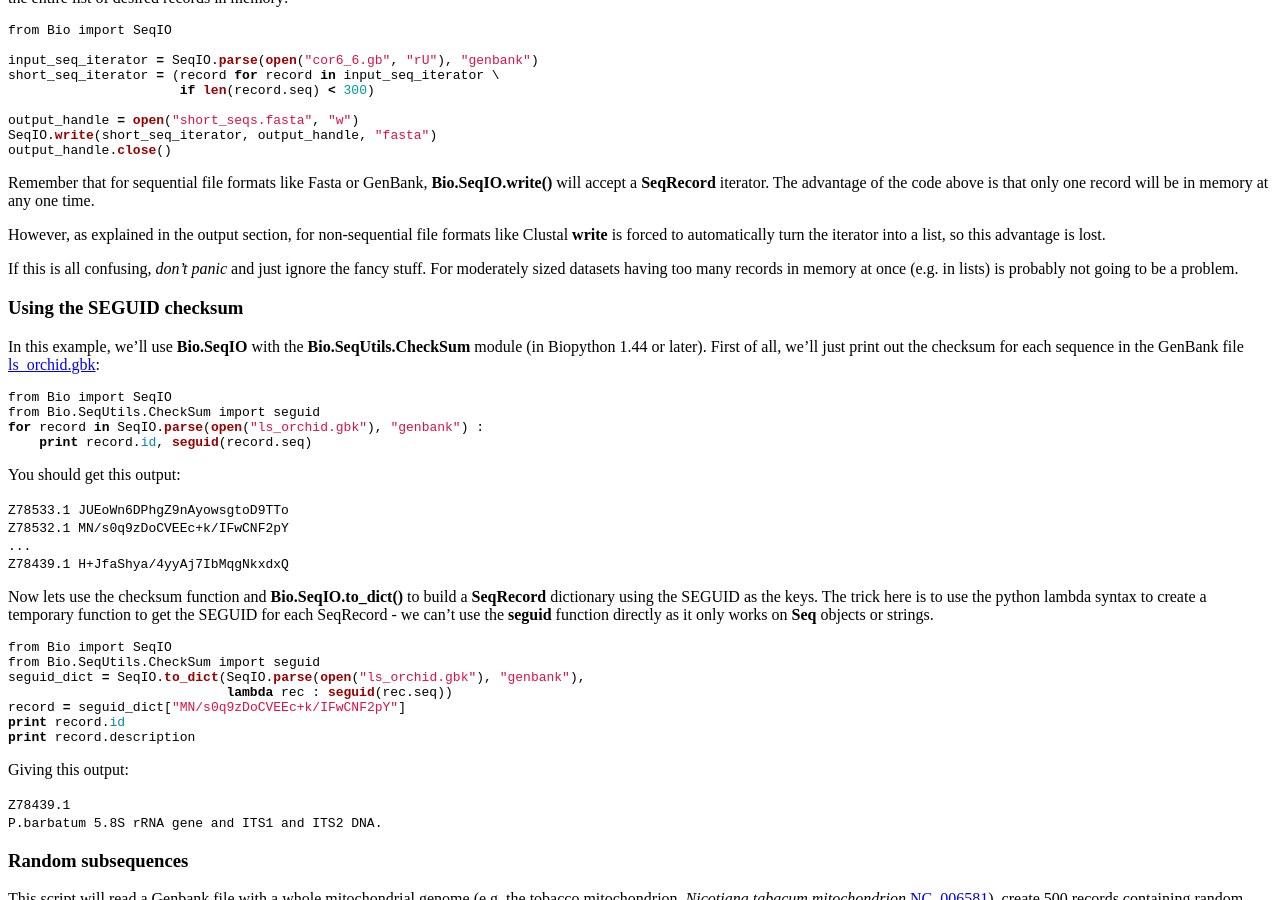
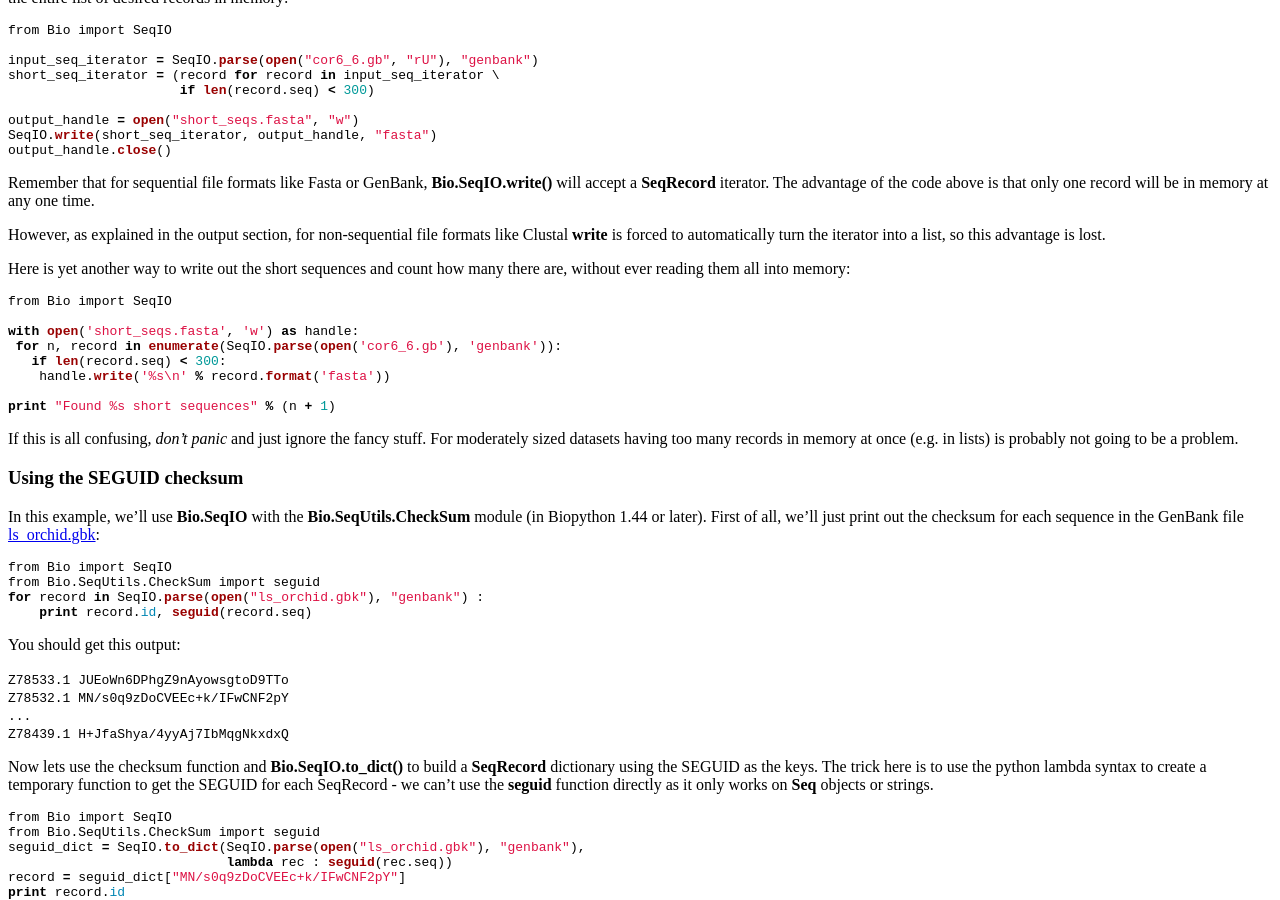
Before and after one commit to biopython/biopython.github.io, a Jekyll site: the page built from wiki/SeqIO.md, in a window 1280 px wide and 900 px high, scrolled down 3914 px. Built offline with Jekyll 4.4.1, drawn with Linux system fonts in a browser that asks for light colours.

Commit message:
/* Input/Output Example - Filtering by sequence length */

````diff
--- a/wiki/SeqIO.md
+++ b/wiki/SeqIO.md
@@ -354,6 +354,20 @@ However, as explained in the output section, for non-sequential file
 formats like Clustal **write** is forced to automatically turn the
 iterator into a list, so this advantage is lost.
 
+Here is yet another way to write out the short sequences and count how
+many there are, without ever reading them all into memory:
+
+``` python
+from Bio import SeqIO
+
+with open('short_seqs.fasta', 'w') as handle:
+ for n, record in enumerate(SeqIO.parse(open('cor6_6.gb'), 'genbank')):
+   if len(record.seq) < 300:
+    handle.write('%s\n' % record.format('fasta'))
+
+print "Found %s short sequences" % (n + 1)
+```
+
 If this is all confusing, *don't panic* and just ignore the fancy stuff.
 For moderately sized datasets having too many records in memory at once
 (e.g. in lists) is probably not going to be a problem.
````
Also changed, not shown: 1 other file.
